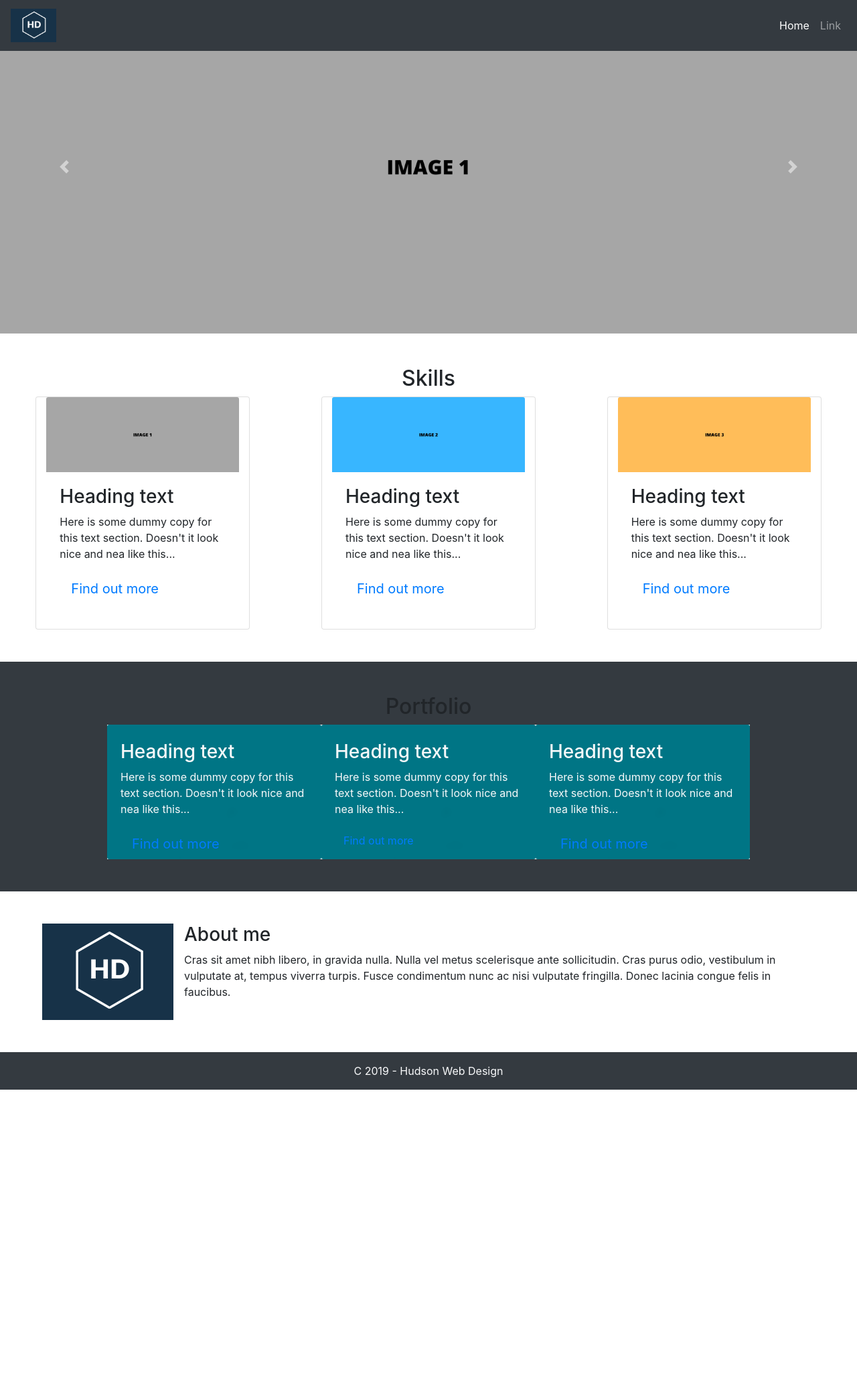
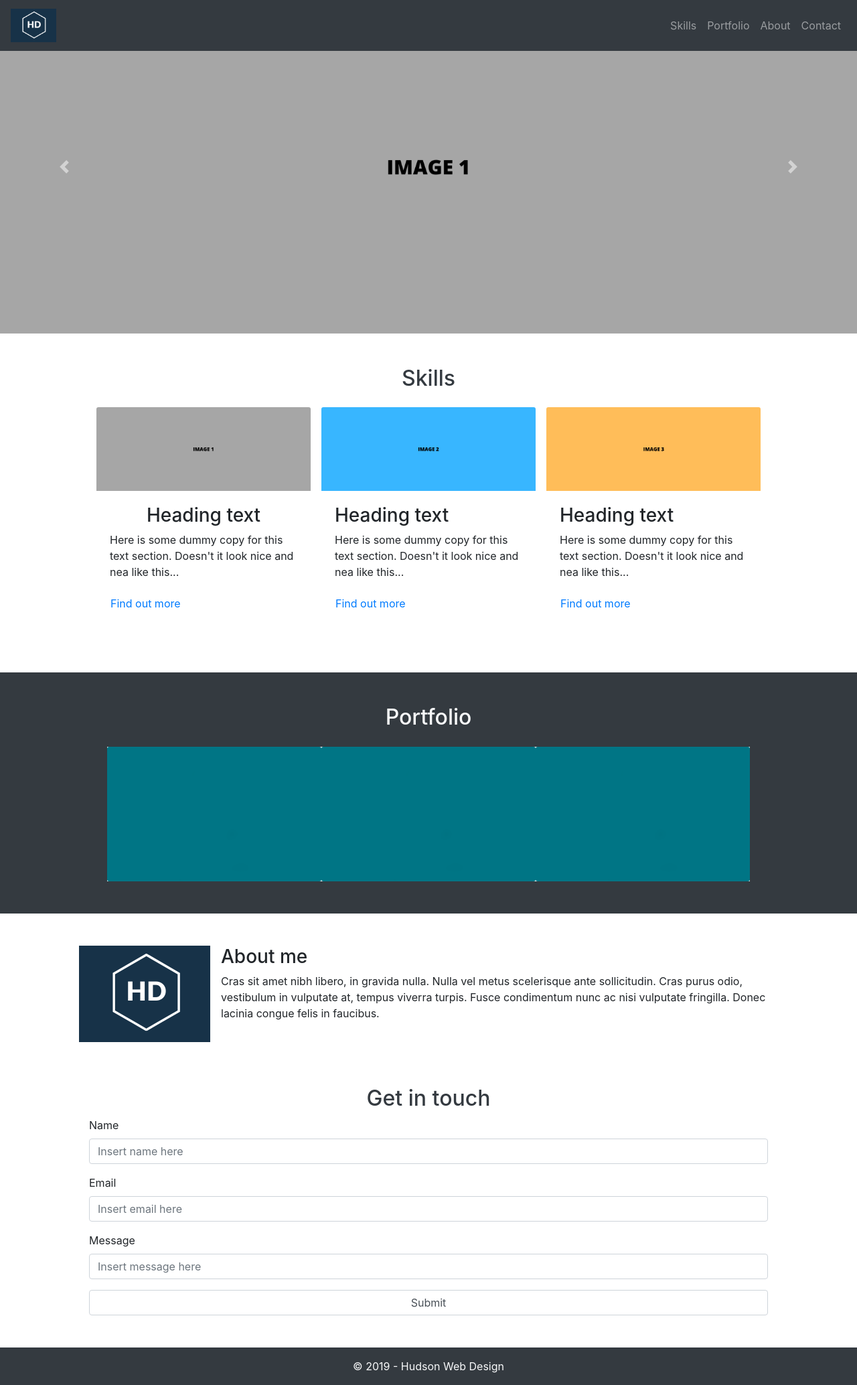
Before and after one commit to hudson92/hudsondesign, a PHP site: page / in a window 1280 px wide. Shown: the whole page at 67% size. Before the commit the page ends 1627 px from the top, so only its background shows below. Run offline with PHP 8.4, Linux system fonts and the light colour scheme; some libraries are stand-ins or nearby versions.

Commit message:
updates including js attempt

```diff
--- /dev/null
+++ b/css/base/base-styles.css
@@ -0,0 +1,55 @@
+html {
+	scroll-behavior: smooth;
+}
+
+.h1 {
+
+}
+
+.h2 {
+
+}
+
+.h3 {
+
+}
+
+.h4 {
+
+}
+
+.text-light{}
+
+.text-dark {}
+
+.p {}
+
+.a {}
+
+.primary {
+
+}
+
+.bg-primary {
+
+}
+
+.bg-secondary {
+
+}
+
+.secondary {
+
+}
+
+.bg-tertiary {
+
+}
+
+.tertiary {
+
+}
+
+.section-title {
+	margin-bottom: 1.5rem;
+}
--- a/css/main.css
+++ b/css/main.css
@@ -1,3 +1,5 @@
-html,body {
-	height: 100%;
-}
+@import "base/base-styles.css";
+@import "modules/portfolio.css";
+@import "modules/skills.css";
+@import "modules/nav.css";
+@import "modules/footer.css";
--- /dev/null
+++ b/css/modules/nav.css
@@ -0,0 +1,3 @@
+.nav-link:active {
+	color: red !important;
+}
--- /dev/null
+++ b/css/modules/portfolio.css
@@ -0,0 +1,9 @@
+
+.hide {
+	opacity:0;
+}
+
+.portfolio-card:hover .hide {
+opacity: 1;
+transition: 0.5s;
+}
--- /dev/null
+++ b/css/modules/skills.css
@@ -0,0 +1,8 @@
+@media only screen and (min-width: 768px){
+.skills-card:nth-child(1) {
+margin-right: 1rem;
+}
+.skills-card:nth-child(3) {
+margin-left: 1rem;
+}
+}
--- a/index.html
+++ b/index.html
@@ -7,7 +7,10 @@
   <meta http-equiv="X-UA-Compatible" content="IE-Edge">
   <!--Bootstrap CSS stylesheets load in-->
   <link rel="stylesheet" href="https://stackpath.bootstrapcdn.com/bootstrap/4.1.3/css/bootstrap.min.css" integrity="sha384-MCw98/SFnGE8fJT3GXwEOngsV7Zt27NXFoaoApmYm81iuXoPkFOJwJ8ERdknLPMO" crossorigin="anonymous">
+ <link href="http://cdnjs.cloudflare.com/ajax/libs/font-awesome/4.3.0/css/font-awesome.css" rel="stylesheet"  type='text/css'>
   <link rel="stylesheet" href="css/main.css">
+  <!-- JQUERY -->
+  <script src="https://code.jquery.com/jquery-3.3.1.slim.min.js" integrity="sha384-q8i/X+965DzO0rT7abK41JStQIAqVgRVzpbzo5smXKp4YfRvH+8abtTE1Pi6jizo" crossorigin="anonymous"></script>
 </head>
 <body class="h-100">
 <nav class="navbar navbar-expand-sm navbar-dark fixed-top bg-dark">
@@ -18,11 +21,17 @@
 
     <div class="collapse navbar-collapse" id="navbarsExampleDefault">
         <ul class="navbar-nav ml-auto">
-            <li class="nav-item active">
-                <a class="nav-link" href="#">Home <span class="sr-only">(current)</span></a>
+            <li class="nav-item">
+                <a class="nav-link" href="#skills">Skills</a>
             </li>
             <li class="nav-item">
-                <a class="nav-link" href="#">Link</a>
+                <a class="nav-link" href="#portfolio">Portfolio</a>
+            </li>
+            <li class="nav-item">
+                <a class="nav-link" href="#about">About</a>
+            </li>
+            <li class="nav-item">
+                <a class="nav-link" href="#contact">Contact</a>
             </li>
         </ul>
     </div>
@@ -52,79 +61,98 @@
 </header>
 <div class="container-fluid mt-5 mb-5" id="skills">
 
-	<h2 class="text-center section_title">Skills</h2>
+	<h2 class="text-center section-title text-dark">Skills</h2>
 
-<div class="d-flex justify-content-around row">
-	<div class="col-md-3 card">
+<div class="d-flex justify-content-center row">
+	<div class="col-md-3 card skills-card p-0 border-0">
 		<img class="card-img-top" src="images/back1.png" alt="Card image" />
 		<div class="card-body">
-		<h3>Heading text</h3>
+		<h3 class="text-center">Heading text</h3>
 		<p>Here is some dummy copy for this text section. Doesn't it look nice and nea like this...</p>
-		<p><a href="#" class="btn btn-default btn-lg">Find out more</a></p>
+		<p><a href="#" class="btn btn-default btn-md pl-0">Find out more</a></p>
 	</div>
 	</div>
-	<div class="col-md-3 card">
+	<div class="col-md-3 card skills-card p-0 border-0">
 		<img class="card-img-top" src="images/back2.png" alt="Card image" />
 		<div class="card-body">
 		<h3>Heading text</h3>
 		<p>Here is some dummy copy for this text section. Doesn't it look nice and nea like this...</p>
-		<p><a href="#" class="btn btn-default btn-lg">Find out more</a></p>
+		<p><a href="#" class="btn btn-default btn-md pl-0">Find out more</a></p>
 	</div>
 	</div>
-	<div class="col-md-3 card">
+	<div class="col-md-3 card skills-card p-0 border-0">
 		<img class="card-img-top" src="images/back3.png" alt="Card image" />
 		<div class="card-body">
 		<h3>Heading text</h3>
 		<p>Here is some dummy copy for this text section. Doesn't it look nice and nea like this...</p>
-		<p><a href="#" class="btn btn-default btn-lg">Find out more</a></p>
+		<p><a href="#" class="btn btn-default btn-md pl-0">Find out more</a></p>
 	</div>
 	</div>
 </div>
 </div>
 <div class="container-fluid mt-5 mb-5 pt-5 pb-5 bg-dark" id="portfolio">
 
-	<h2 class="text-center section_title">Portfolio</h2>
+	<h2 class="text-center section-title text-light">Portfolio</h2>
 
 <div class="d-flex justify-content-center row">
-	<div class="col-md-3 card p-0 m-0 border-0 rounded-0">
+	<div class="col-md-3 card portfolio-card p-0 m-0 border-0 rounded-0">
 		<img class="card-img" src="images/overlay.png" alt="Card image" />
 			<div class="card-img-overlay hide text-light pt-4">
 			<h3>Heading text</h3>
 			<p>Here is some dummy copy for this text section. Doesn't it look nice and nea like this...</p>
-		<p><a href="#" class="btn btn-default btn-lg">Find out more</a></p>
+			<p><a href="#" class="btn btn-primary btn-md">Find out more</a></p>
 			</div>
 	</div>
-	<div class="col-md-3 card p-0 m-0 border-0 rounded-0">
+	<div class="col-md-3 card portfolio-card p-0 m-0 border-0 rounded-0">
 		<img class="card-img" src="images/overlay.png" alt="Card image" />
 			<div class="card-img-overlay hide text-light pt-4">
 			<h3>Heading text</h3>
 			<p>Here is some dummy copy for this text section. Doesn't it look nice and nea like this...</p>
-		<p><a href="#" class="btn btn-default btn-md">Find out more</a></p>
+			<p><a href="#" class="btn btn-primary btn-md">Find out more</a></p>
 			</div>
 	</div>
-	<div class="col-md-3 card p-0 m-0 border-0 rounded-0">
+	<div class="col-md-3 card portfolio-card p-0 m-0 border-0 rounded-0">
 		<img class="card-img" src="images/overlay.png" alt="Card image" />
 			<div class="card-img-overlay hide text-light pt-4">
 			<h3>Heading text</h3>
 			<p>Here is some dummy copy for this text section. Doesn't it look nice and nea like this...</p>
-		<p><a href="#" class="btn btn-default btn-lg">Find out more</a></p>
+			<p><a href="#" class="btn btn-primary btn-md">Find out more</a></p>
 			</div>
 
 	</div>
 </div>
 </div>
-<div class="container-fluid mt-5 mb-5">
-	<div class="media m-5">
+<div class="container mt-5 mb-5 pl-5 pr-5" id="about">
+<div class="media">
   <img class="d-flex mr-3" src="images/LogoHDonly.png" alt="Generic placeholder image">
-  <div class="media-body">
+  <div class="media-body mb-5">
     <h3 class="mt-0">About me</h3>
     Cras sit amet nibh libero, in gravida nulla. Nulla vel metus scelerisque ante sollicitudin. Cras purus odio, vestibulum in vulputate at, tempus viverra turpis. Fusce condimentum nunc ac nisi vulputate fringilla. Donec lacinia congue felis in faucibus.
   </div>
 </div>
+<div class="container contact-form" id="contact">
+	<form class="mt-5">
+  	<h2 class="text-dark text-center">Get in touch</h2>
+  	<div class="form-group">
+  		<label for="contactName">Name</label>
+  		<input type="text" class="form-control" id="contactName" placeholder="Insert name here">
   	</div>
-<footer class="bg-dark d-flex justify-content-center mt-auto pt-3 text-light"><p>C 2019 - Hudson Web Design</p></footer>
-<!--Bootstrap JS files & jquery -->
-<script src="https://code.jquery.com/jquery-3.3.1.slim.min.js" integrity="sha384-q8i/X+965DzO0rT7abK41JStQIAqVgRVzpbzo5smXKp4YfRvH+8abtTE1Pi6jizo" crossorigin="anonymous"></script>
+  	<div class="form-group">
+  		<label for="contactEmail">Email</label>
+  		<input type="text" class="form-control" id="contactEmail" placeholder="Insert email here">
+  	</div>
+  	<div class="form-group">
+  		<label for="contactMessage">Message</label>
+  		<input type="text" size="300" class="form-control" id="contactMessage" placeholder="Insert message here">
+  	</div>
+  	<div class="form-group">
+  		<input type="submit" class="form-control" id="contactSubmit" value="Submit">
+  	</div>
+  </form>
+</div>
+</div>
+<footer class="bg-dark d-flex justify-content-center mt-auto pt-3 text-light"><p>&copy; 2019 - Hudson Web Design</p></footer>
+<!--Bootstrap JS files & local js file -->
 <script src="https://stackpath.bootstrapcdn.com/bootstrap/4.1.3/js/bootstrap.min.js" integrity="sha384-ChfqqxuZUCnJSK3+MXmPNIyE6ZbWh2IMqE241rYiqJxyMiZ6OW/JmZQ5stwEULTy" crossorigin="anonymous"></script>
 <script src="js/main.js"></script>
 </body>
--- a/js/main.js
+++ b/js/main.js
@@ -0,0 +1,7 @@
+import $ from 'jquery';
+
+//Modules
+import Menu from './modules/menu';
+
+//Instantiate a new object using our modules/classes
+var menu = new Menu();
```
Also changed, not shown: js/modules/menu.js (added, +19 -0 lines), package.json (added, +37 -0 lines), css/modules/footer.css (added), gulpfile.js (added), 1 other file. Lines whose indentation alone changed are shown as unchanged.
